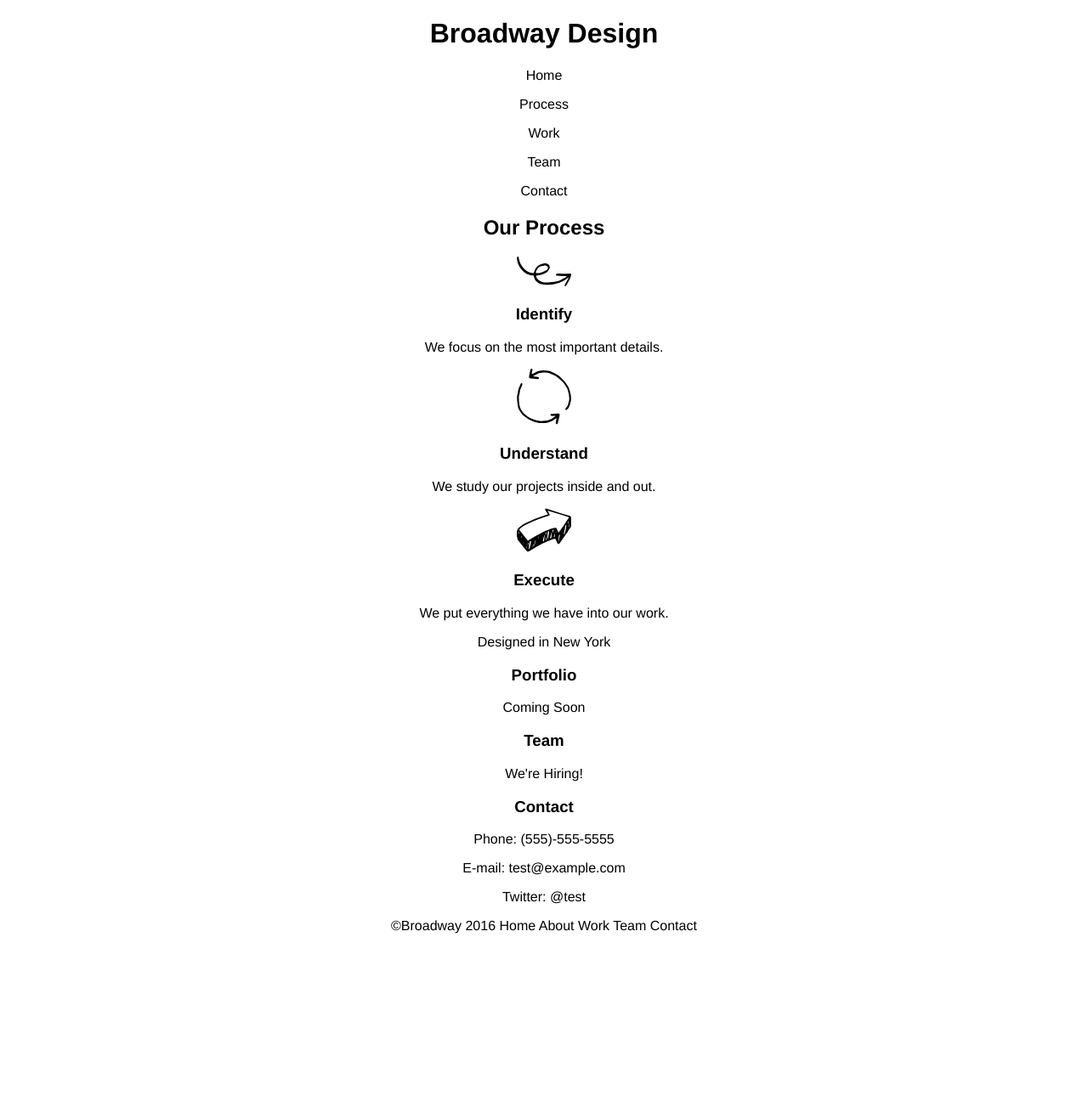
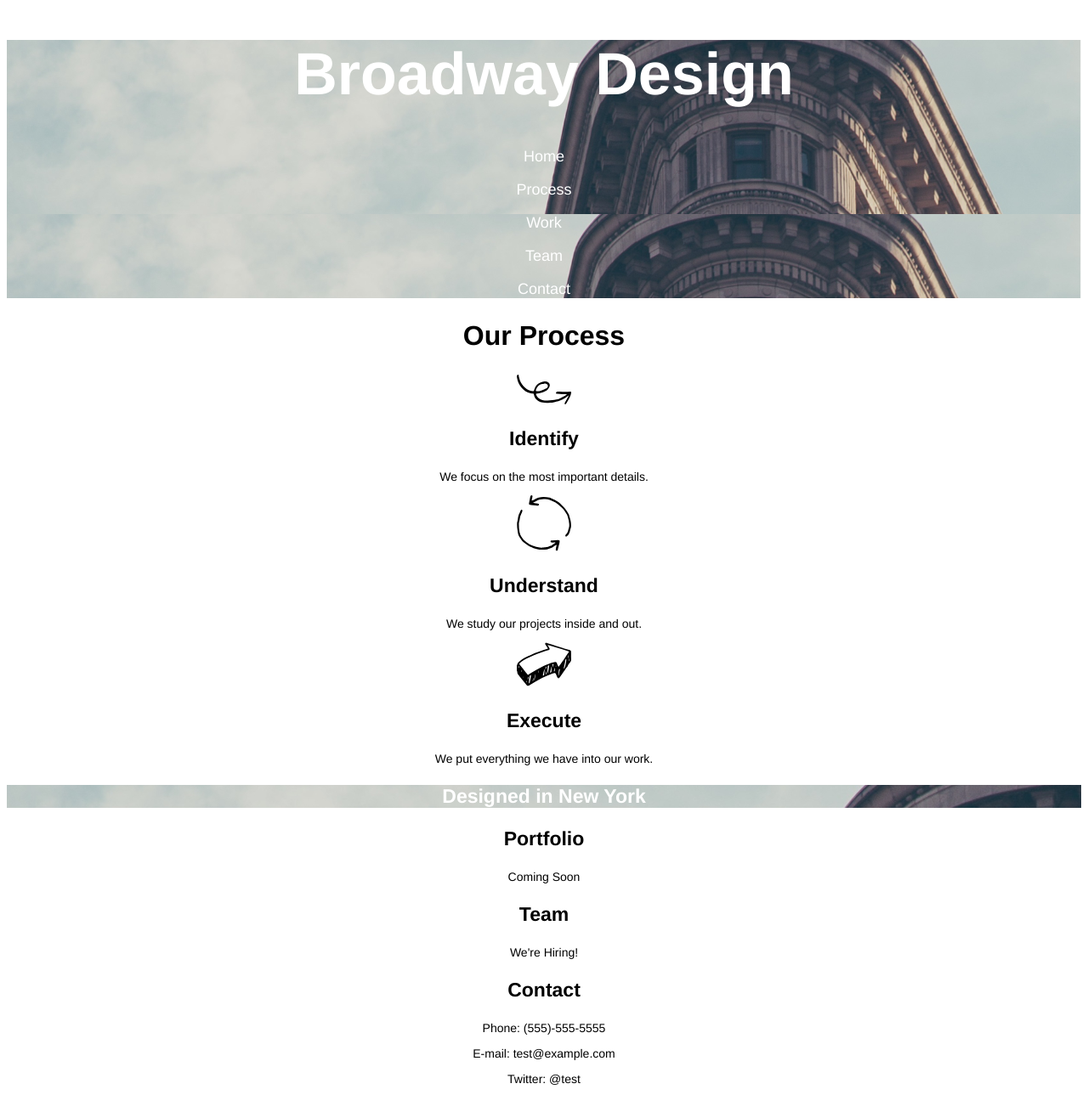
Before and after one commit to REgelhoff/Broadway, a plain HTML site: page index.html in a window 1280 px wide. Shown: the top 1289 px of the page at 85% size. Before the commit the page ends 1115 px from the top, so only its background shows below. Drawn offline with Linux system fonts and the light colour scheme.

Commit message:
Add CSS styling

```diff
--- a/index.html
+++ b/index.html
@@ -6,16 +6,16 @@
     <link href="resources/css/style.css" rel="stylesheet" type="text/css">
   </head>
   <body>
-    <h1>Broadway Design</h1>
 
     <!--Nav bar-->
-    <nav>
+    <div class=navsection>
+      <h1>Broadway Design</h1>
       <p>Home</p>
       <p>Process</p>
       <p>Work</p>
       <p>Team</p>
       <p>Contact</p>
-    </nav>
+    </div>
 
     <!--Process-->
     <h2>Our Process</h2>
--- a/resources/css/style.css
+++ b/resources/css/style.css
@@ -2,3 +2,46 @@ body {
   font-family: "Helvetica", sans-serif;
   text-align: center;
 }
+
+h1 {
+  font-size: 70px;
+  font-weight: bold;
+}
+
+.navsection {
+  background-image: url(../images/the-flatiron-building.png);
+  background-size: 100%;
+  color: white;
+}
+
+.navsection p {
+  font-size: 18px;
+}
+
+h2 {
+  font-size: 32px;
+  font-weight: bold;
+}
+
+h3 {
+  font-size: 23px;
+  font-weight: bold;
+}
+
+p {
+  font-size: 14px;
+}
+
+p.designed {
+  font-size: 23px;
+  font-weight: bold;
+  color: white;
+  background-image: url(../images/the-flatiron-building.png);
+}
+
+footer {
+  font-size: 11px;
+  color: white;
+  background-color: dimgray;
+  text-align: left;
+}
```
